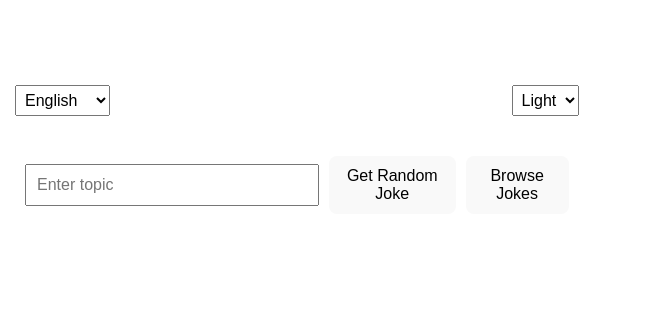
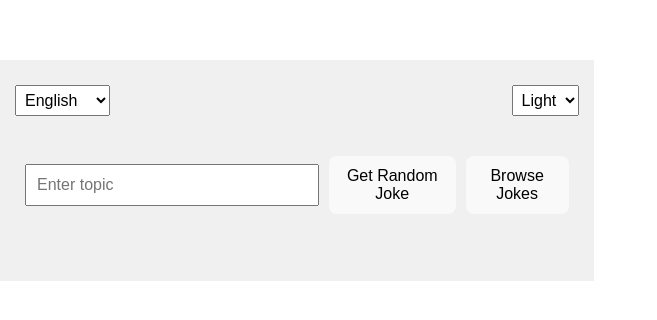
Before and after one commit to nkluba/dadjokesapp, a React (Vite) app: page / in a window 1280 px wide. Shown: the part 230-550 px from the top of the page, without its empty margins (0-657 px from the left). Built offline with nearby package versions, Linux system fonts and the light colour scheme.

Commit message:
light dark theme added

```diff
--- a/src/App.css
+++ b/src/App.css
@@ -9,7 +9,7 @@ body {
   flex-direction: column;
   align-items: center;
   padding: 10px;
-  transition: background-color 0.3s;
+  transition: background-color 0.3s, color 0.3s;
 }
 
 nav {
@@ -45,7 +45,6 @@ nav select {
 .joke-list {
   width: 100%;
   max-width: 800px;
-  padding: 10px;
   list-style-type: none;
   padding: 0;
 }
@@ -74,6 +73,27 @@ nav select {
   font-size: 1em;
 }
 
+/* Light Theme */
+.app.light {
+  background-color: #f0f0f0;
+  color: #000;
+}
+
+.app.light .joke-list li {
+  background-color: #fff;
+}
+
+/* Dark Theme */
+.app.dark {
+  background-color: #1c1c1c;
+  color: #fff;
+}
+
+.app.dark .joke-list li {
+  background-color: #333;
+  border-color: #555;
+}
+
 /* Responsiveness */
 @media (min-width: 600px) {
   .control-panel {
```
Also changed, not shown: src/App.tsx (line endings or trailing spaces).
